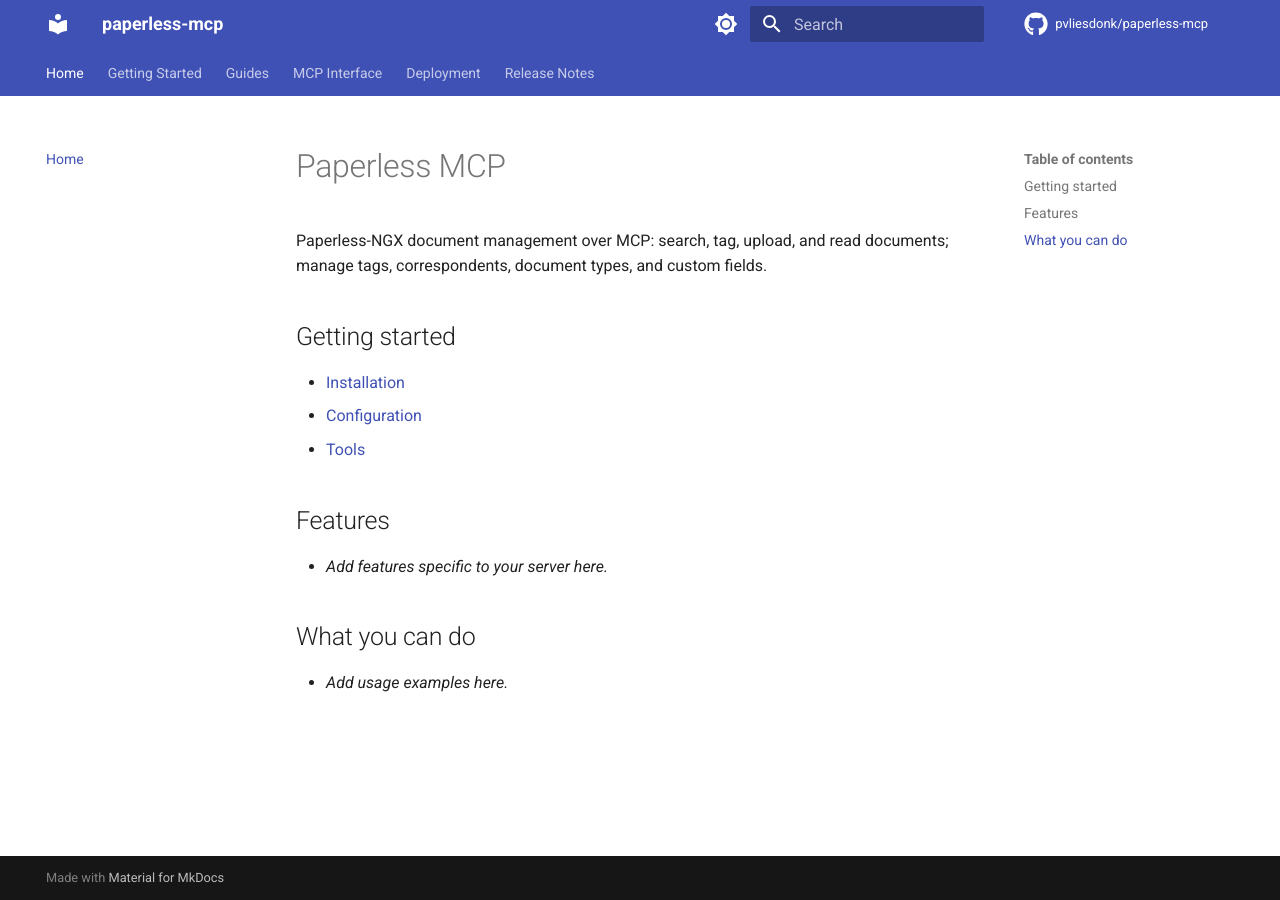
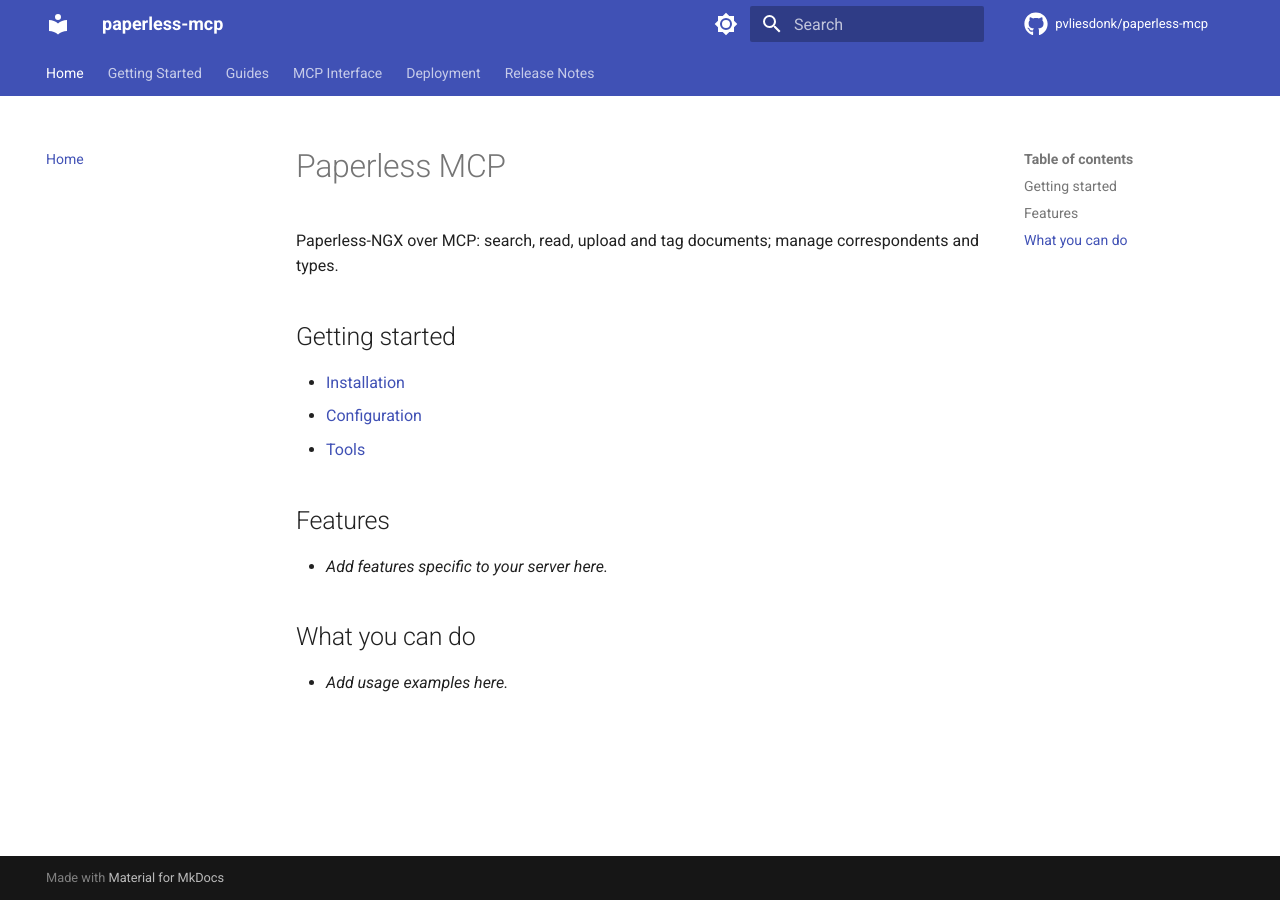
Before and after one commit to pvliesdonk/paperless-mcp, an MkDocs documentation site: the page built from docs/index.md, in a window 1280 px wide. Built offline with MkDocs 1.6.1 and Material for MkDocs 9.7.7, drawn with Linux system fonts in a browser that asks for light colours; comment, search, counter and statistics services are not loaded; the version menu is left out.

Commit message:
chore: shorten domain_description to the registry cap
The MCP registry rejects a `server.json` description longer than 100
characters, and template v6.0 adds a copier validator that refuses to
render at all when the stored answer exceeds it — with the misleading
error `Question "domain_description" is required`. The current answer is
148 characters.

The new wording is 96 characters. It is also the identity line of the
composed MCP instructions from pvl-core 5 onwards, so it reads as a
one-sentence product description rather than a feature list.

Copier's three-way merge only rewrites lines the template itself changed
between two refs, and none of these lines changed, so every rendering
site is updated by hand here. `CHANGELOG.md` and `docs/releases/` keep
the old string: they are history.

`mkdocs.yml` keeps its quotes around the value. The v5.6.3 template
renders `site_description` unquoted, which is a YAML syntax error for any
description containing a colon-space; v8.2.0 quotes it, so this line
converges on the next update rather than needing a change here.

Refs #101

Co-Authored-By: Claude Opus 5 (1M context) <noreply@anthropic.com>

```diff
--- a/.copier-answers.yml
+++ b/.copier-answers.yml
@@ -2,8 +2,7 @@
 _commit: v5.6.3
 _src_path: gh:pvliesdonk/fastmcp-server-template
 docker_registry: ghcr.io/pvliesdonk
-domain_description: 'Paperless-NGX document management over MCP: search, tag, upload,
-    and read documents; manage tags, correspondents, document types, and custom fields.'
+domain_description: 'Paperless-NGX over MCP: search, read, upload and tag documents; manage correspondents and types.'
 enable_authorization: false
 enable_structural_gate: true
 env_prefix: PAPERLESS_MCP
--- a/docs/index.md
+++ b/docs/index.md
@@ -1,6 +1,6 @@
 # Paperless MCP
 
-Paperless-NGX document management over MCP: search, tag, upload, and read documents; manage tags, correspondents, document types, and custom fields.
+Paperless-NGX over MCP: search, read, upload and tag documents; manage correspondents and types.
 
 ## Getting started
 
--- a/mkdocs.yml
+++ b/mkdocs.yml
@@ -1,6 +1,6 @@
 site_name: paperless-mcp
 site_url: https://pvliesdonk.github.io/paperless-mcp/
-site_description: "Paperless-NGX document management over MCP: search, tag, upload, and read documents; manage tags, correspondents, document types, and custom fields."
+site_description: "Paperless-NGX over MCP: search, read, upload and tag documents; manage correspondents and types."
 repo_url: https://github.com/pvliesdonk/paperless-mcp
 repo_name: pvliesdonk/paperless-mcp
 edit_uri: edit/main/docs/
--- a/pyproject.toml
+++ b/pyproject.toml
@@ -1,7 +1,7 @@
 [project]
 name = "pvliesdonk-paperless-mcp"
 version = "1.0.2"
-description = "Paperless-NGX document management over MCP: search, tag, upload, and read documents; manage tags, correspondents, document types, and custom fields."
+description = "Paperless-NGX over MCP: search, read, upload and tag documents; manage correspondents and types."
 readme = "README.md"
 license = "LicenseRef-Proprietary"  # starter: TODO update when you pick a license (see LICENSE)
 requires-python = ">=3.11"
--- a/server.json
+++ b/server.json
@@ -2,7 +2,7 @@
   "$schema": "https://static.modelcontextprotocol.io/schemas/2025-12-11/server.schema.json",
   "name": "io.github.pvliesdonk/paperless-mcp",
   "title": "Paperless MCP",
-  "description": "Paperless-NGX document management over MCP: search, tag, upload, and read documents; manage tags, correspondents, document types, and custom fields.",
+  "description": "Paperless-NGX over MCP: search, read, upload and tag documents; manage correspondents and types.",
   "version": "1.0.2",
   "websiteUrl": "https://pvliesdonk.github.io/paperless-mcp/",
   "repository": {
--- a/src/paperless_mcp/__init__.py
+++ b/src/paperless_mcp/__init__.py
@@ -1,6 +1,6 @@
 """Paperless MCP.
 
-Paperless-NGX document management over MCP: search, tag, upload, and read documents; manage tags, correspondents, document types, and custom fields.
+Paperless-NGX over MCP: search, read, upload and tag documents; manage correspondents and types.
 """
 
 __version__ = "0.1.0"
```
Also changed, not shown: CLAUDE.md (+1 -1 lines), README.md (+1 -1 lines), 7 other files.
